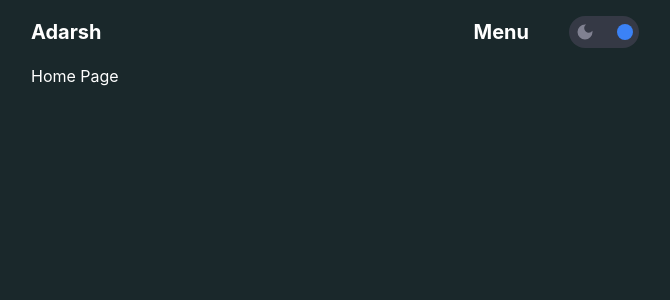
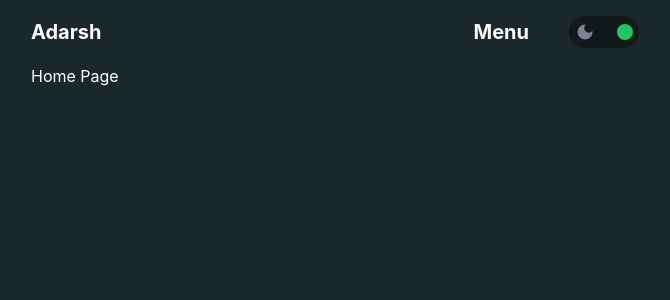
Before and after one commit to Adarsh-kushwaha/My-Portfolio, a Next.js app: page / in a window 1280 px wide. Shown: the top 300 px of the page, without its empty margins (297-967 px from the left). Built offline with nearby package versions, Linux system fonts and the light colour scheme.

Commit message:
added toggle

```diff
--- a/components/layout/Navbar.jsx
+++ b/components/layout/Navbar.jsx
@@ -19,12 +19,12 @@ const Navbar = ({ darkMode, setDarkMode }) => {
                 <div className='flex flex-row justify-start items-center'>
                     <div className='px-4' onClick={() => { setDarkMode(!darkMode) }}>
                         {darkMode ?
-                            <div className='flex flex-row bg-[#353945] p-1.5 rounded-full justify-between items-center w-[70px] cursor-pointer'>
+                            <div className='flex flex-row bg-[#11191b] p-1.5 rounded-full justify-between items-center w-[70px] cursor-pointer'>
                                 <MdDarkMode size={20} className="fill-[#808191]" />
-                                <BsFillCircleFill className="fill-blue-500" />
+                                <BsFillCircleFill className="fill-green-500" />
                             </div>
-                            : <div className='flex flex-row bg-[#353945] p-1.5 rounded-full justify-between items-center w-[70px] cursor-pointer'>
-                                <BsFillCircleFill className="fill-blue-500" />
+                            : <div className='flex flex-row bg-[#11191b] p-1.5 rounded-full justify-between items-center w-[70px] cursor-pointer'>
+                                <BsFillCircleFill className="fill-green-500" />
                                 <MdLightMode size={20} className="fill-[#808191]" />
                             </div>}
                     </div>
```
